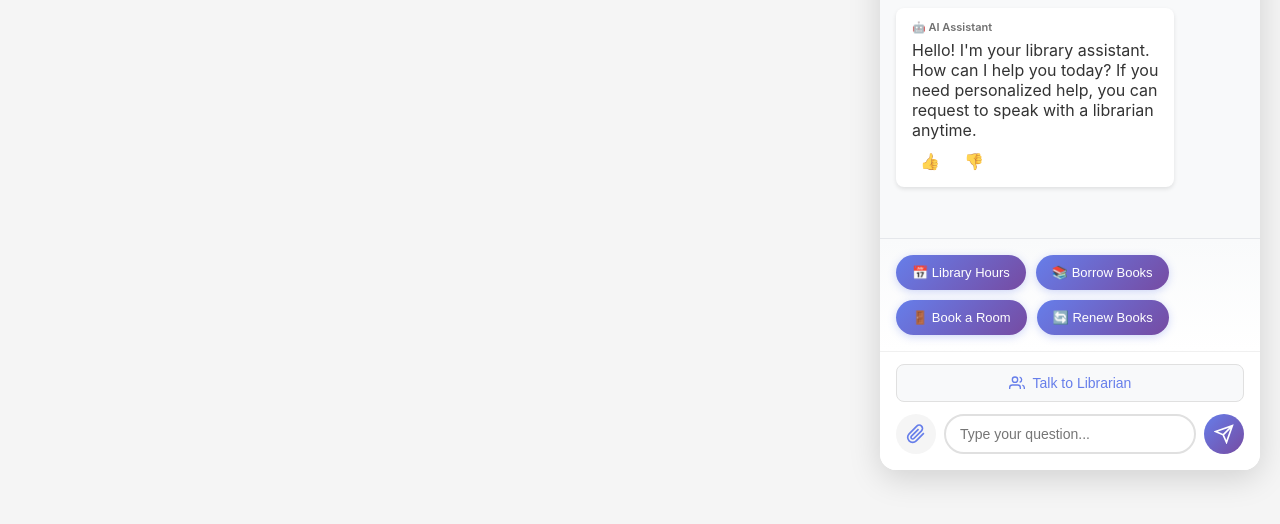
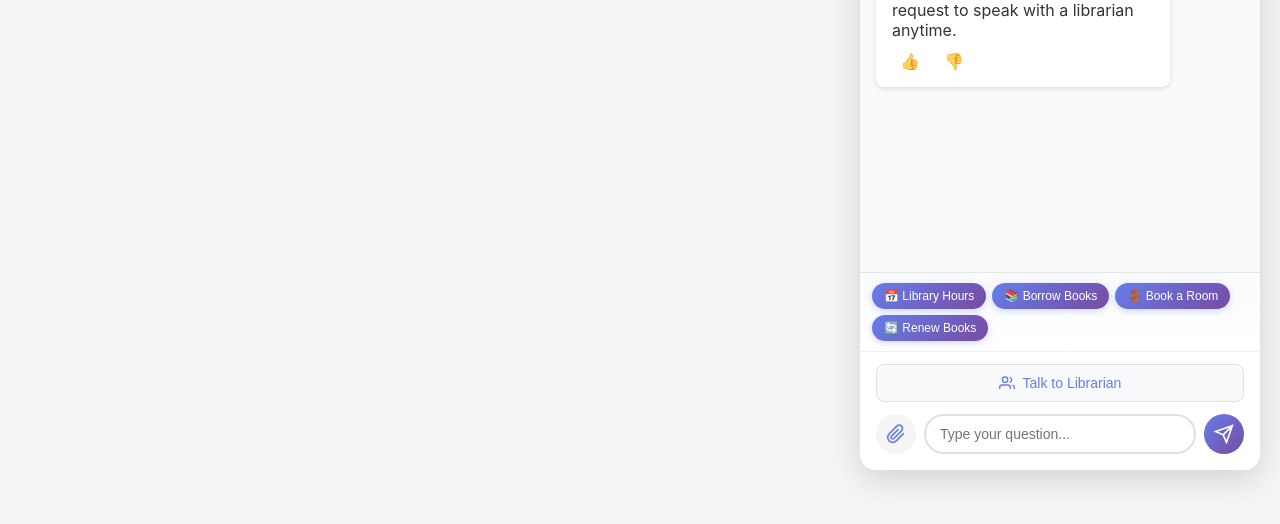
Before and after one commit to RobBallasiw/library-chatbot, a website: page public/index.html in a window 1280 px wide. Shown: the part 230-754 px from the top of the page. Drawn offline with Linux system fonts and the light colour scheme; no server answers.

Commit message:
Increase chatbox size and make quick replies more compact

```diff
--- a/public/index.html
+++ b/public/index.html
@@ -4,7 +4,7 @@
   <meta charset="UTF-8">
   <meta name="viewport" content="width=device-width, initial-scale=1.0">
   <title>Library Assistant</title>
-  <link rel="stylesheet" href="style.css?v=20240308">
+  <link rel="stylesheet" href="style.css?v=20240309">
 </head>
 <body>
   <!-- Your library website content goes here -->
--- a/public/style.css
+++ b/public/style.css
@@ -70,8 +70,8 @@ body {
   position: fixed;
   bottom: 100px;
   right: 20px;
-  width: 380px;
-  height: 550px;
+  width: 400px;
+  height: 650px;
   background: var(--bg-primary);
   border-radius: 16px;
   box-shadow: 0 8px 32px var(--shadow);
@@ -1072,15 +1072,17 @@ body.loading::after {
 
 /* Quick Replies */
 .quick-replies {
-  padding: 16px;
+  padding: 10px 12px;
   background: linear-gradient(to bottom, var(--bg-chat), transparent);
   border-top: 1px solid var(--border-color);
   display: flex;
-  gap: 10px;
+  gap: 6px;
   flex-wrap: wrap;
   overflow-x: auto;
   transition: all 0.3s ease;
   animation: slideDown 0.3s ease-out;
+  max-height: 80px;
+  overflow-y: auto;
 }
 
 @keyframes slideDown {
@@ -1102,19 +1104,20 @@ body.loading::after {
   background: linear-gradient(135deg, #667eea 0%, #764ba2 100%);
   border: none;
   color: white;
-  padding: 10px 16px;
-  border-radius: 24px;
-  font-size: 13px;
+  padding: 6px 12px;
+  border-radius: 18px;
+  font-size: 12px;
   font-weight: 500;
   cursor: pointer;
   white-space: nowrap;
   transition: all 0.3s cubic-bezier(0.4, 0, 0.2, 1);
   display: flex;
   align-items: center;
-  gap: 8px;
-  box-shadow: 0 2px 8px rgba(102, 126, 234, 0.3);
+  gap: 6px;
+  box-shadow: 0 2px 6px rgba(102, 126, 234, 0.3);
   position: relative;
   overflow: hidden;
+  flex-shrink: 0;
 }
 
 .quick-reply-btn::before {
@@ -1133,12 +1136,12 @@ body.loading::after {
 }
 
 .quick-reply-btn:hover {
-  transform: translateY(-3px) scale(1.05);
-  box-shadow: 0 6px 20px rgba(102, 126, 234, 0.5);
+  transform: translateY(-2px) scale(1.03);
+  box-shadow: 0 4px 12px rgba(102, 126, 234, 0.5);
 }
 
 .quick-reply-btn:active {
-  transform: translateY(-1px) scale(1.02);
+  transform: translateY(0) scale(1);
 }
 
 body.dark-mode .quick-reply-btn {
```
